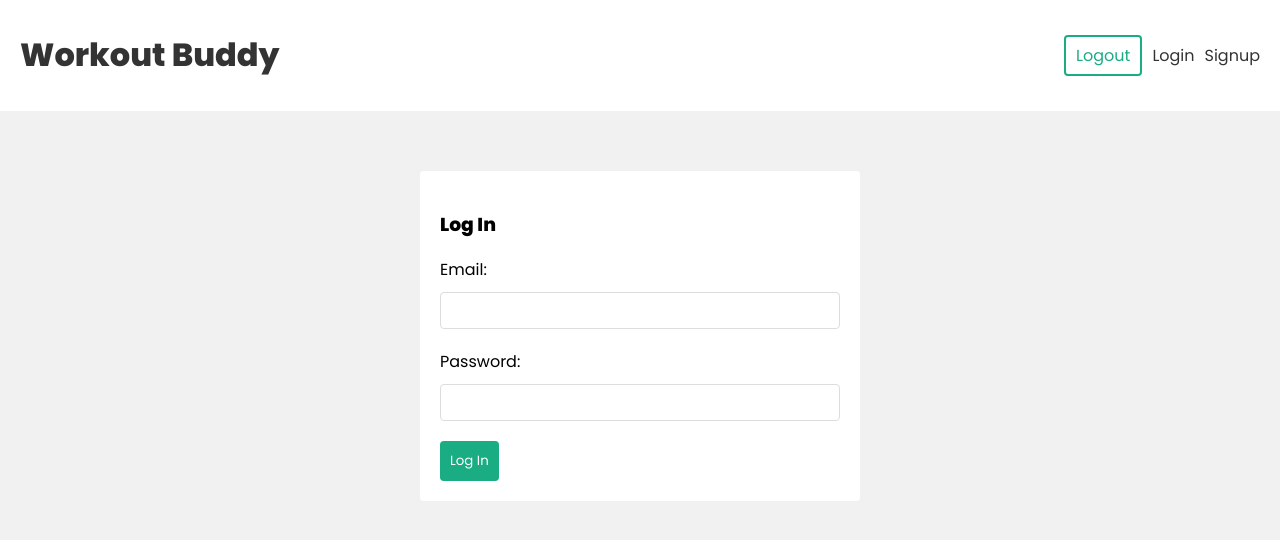
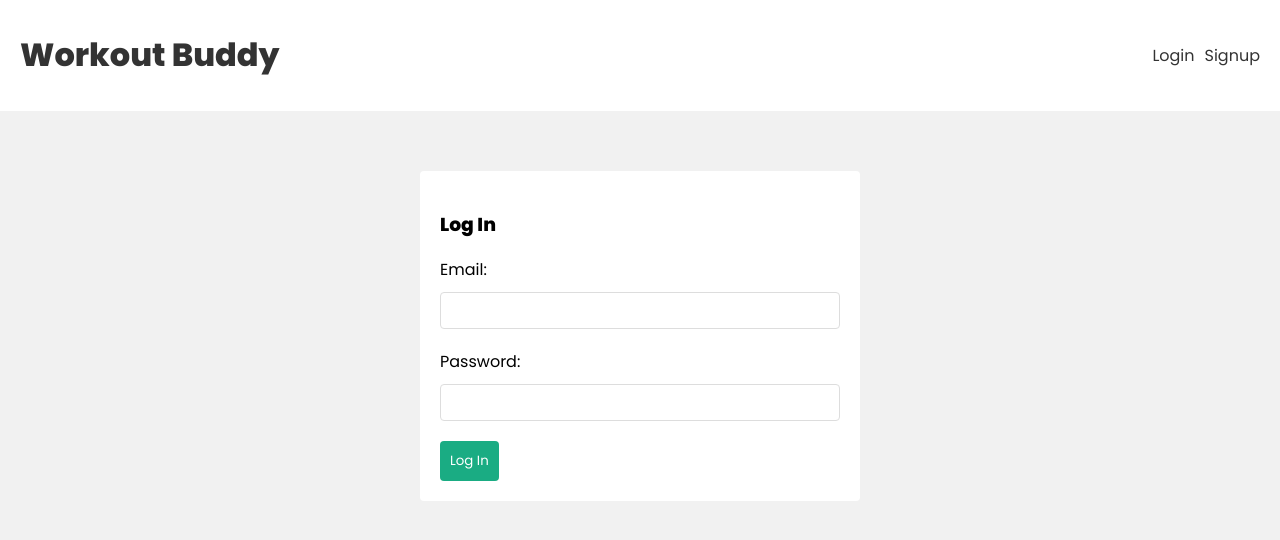
Before and after one commit to HimanshuPatil2003/gymTrack, a React (Create React App) app in the folder frontend/: page /login in a window 1280 px wide. Shown: the top 540 px of the page. Built offline with nearby package versions, Linux system fonts and the light colour scheme; the HTML template or start-up script is replaced by a standard one.

Commit message:
set initial auth status

```diff
--- a/frontend/src/components/Navbar.js
+++ b/frontend/src/components/Navbar.js
@@ -1,9 +1,11 @@
 import { Link } from 'react-router-dom'
 import { useLogout } from '../hooks/useLogout'
+import { useAuthContext } from '../hooks/useAuthContext'
 
 const Navbar = () => {
 
   const {logout}=useLogout()
+  const {user} = useAuthContext()
   const handleClick=()=>{
     logout()
   }
@@ -15,13 +17,18 @@
           <h1>Workout Buddy</h1>
         </Link>
         <nav>
+          {user && (
             <div>
+              <span > {user.email}</span>
               <button onClick={handleClick}>Logout</button>
             </div>
+          )}
+          {!user && (
             <div>
               <Link to="/login">Login</Link>
               <Link to="/signup">Signup</Link>
             </div>
+          )}
         </nav>
       </div>
     </header>
--- a/frontend/src/context/AuthContext.js
+++ b/frontend/src/context/AuthContext.js
@@ -1,4 +1,4 @@
-import { createContext, useReducer } from 'react'
+import { createContext, useEffect, useReducer } from 'react'
 
 export const AuthContext= createContext()
 
@@ -18,6 +18,13 @@
         user:null
     })
 
+    useEffect(()=>{
+        const user = JSON.parse(localStorage.getItem('user'))
+        if(user){
+            dispatch({type:'LOGIN', payload:user})
+        }
+    }, [])
+
     console.log('authContext state:', state)
 
     return (
```
Lines whose indentation alone changed are shown as unchanged.
